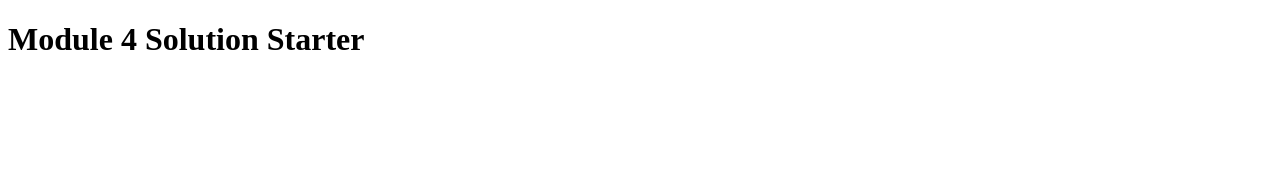
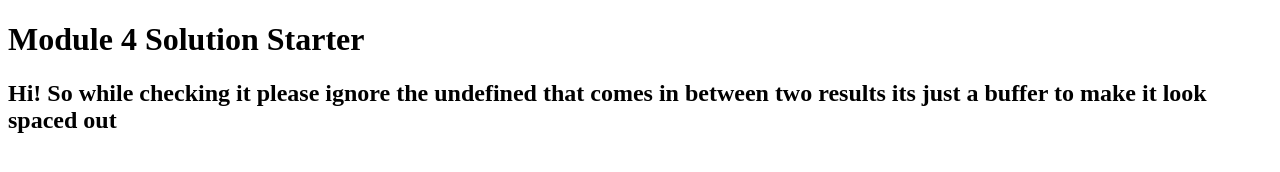
Before and after one commit to WhiteT-Rex/module4-solution, a plain HTML site: page index.html in a window 1280 px wide. Drawn offline with Linux system fonts and the light colour scheme.

Commit message:
Update index.html

```diff
--- a/index.html
+++ b/index.html
@@ -12,5 +12,6 @@
 </head>
 <body>
   <h1>Module 4 Solution Starter</h1>
+  <h2>Hi! So while checking it please ignore the undefined that comes in between two results its just a buffer to make it look spaced out</h2>
 </body>
 </html>
```
